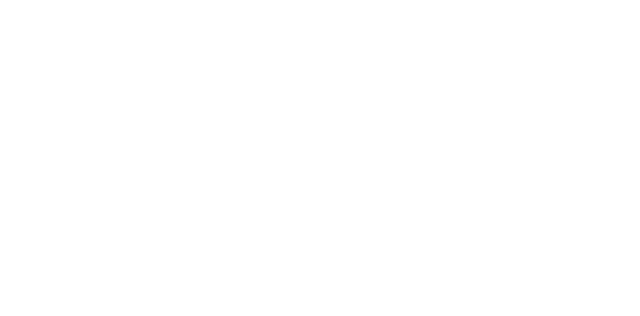
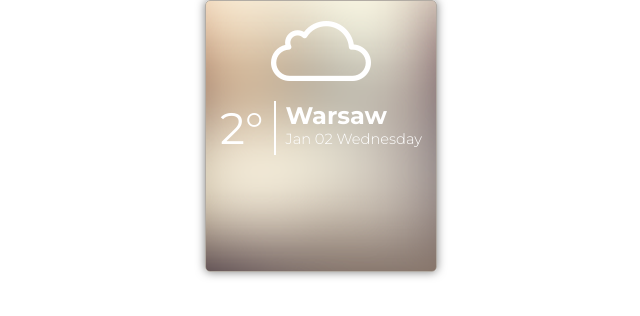
Before and after one commit to NadzeyaZhukovich/Weather-Forecast, a plain HTML site: page index.html in a window 1280 px wide. Shown: the whole page, without its empty margins (319-959 px from the left). Drawn offline with Linux system fonts and the light colour scheme.

Commit message:
Created weather block for current day and added style for this block

```diff
--- a/index.html
+++ b/index.html
@@ -4,9 +4,21 @@
     <meta charset="utf-8" />
     <title>Weather Forecast</title>
     <link rel="stylesheet" type="text/css" href="style.css" />
+    <link href="https://fonts.googleapis.com/css?family=Montserrat:300,400,700" rel="stylesheet">
 </head>
 <body>
-
+    <div class="weather">
+        <div class="blur"></div>
+        <img class="weather__img" src="images/cloud_large.png">
+        <div class="weather__info">
+            <p class="weather__info-temperature">2&deg;</p>
+            <!-- TODO: fix it -->
+            <div class="weather__info-container">
+                <p class="weather__info-city">warsaw</p>
+                <p class="weather__info-date">jan 02 wednesday</p>
+            </div>
+        </div>
+    </div>
     <script src="app.js"></script>
 </body>
 </html>
--- a/style.css
+++ b/style.css
@@ -0,0 +1,51 @@
+html{
+    color: #fff;
+    font-family: Montserrat;
+}
+
+*{
+    margin: 0;
+    padding: 0;
+}
+
+.weather{
+    background-image: url(images/bg.png);
+    width: 230px;
+    height: 250px;
+    border: 1px solid #b2aca4;
+    border-radius: 5px;
+    box-shadow: 0 0 10px rgba(0,0,0,0.5);
+    margin: 0 auto;
+    padding-top: 20px;
+    display: flex;
+    flex-direction: column;
+    align-items: center;
+}
+
+.weather__info{
+    margin-top: 20px;
+}
+
+.weather__info-temperature{
+    border-right: 2px solid;
+    margin-right: 10px;
+    padding-right: 10px;
+    font-size: 33pt;
+    float: left;
+}
+
+.weather__info-container{
+    float: left;
+}
+
+.weather__info-city{
+    text-transform: capitalize;
+    font-weight: 700;
+    font-size: 18pt;
+}
+
+.weather__info-date{
+    text-transform: capitalize;
+    font-size: 11pt;
+    font-weight: 300;
+}
```
Also changed, not shown: images/bg.png (added), images/cloud_large.png (added), images/cloud_small.png (added).
